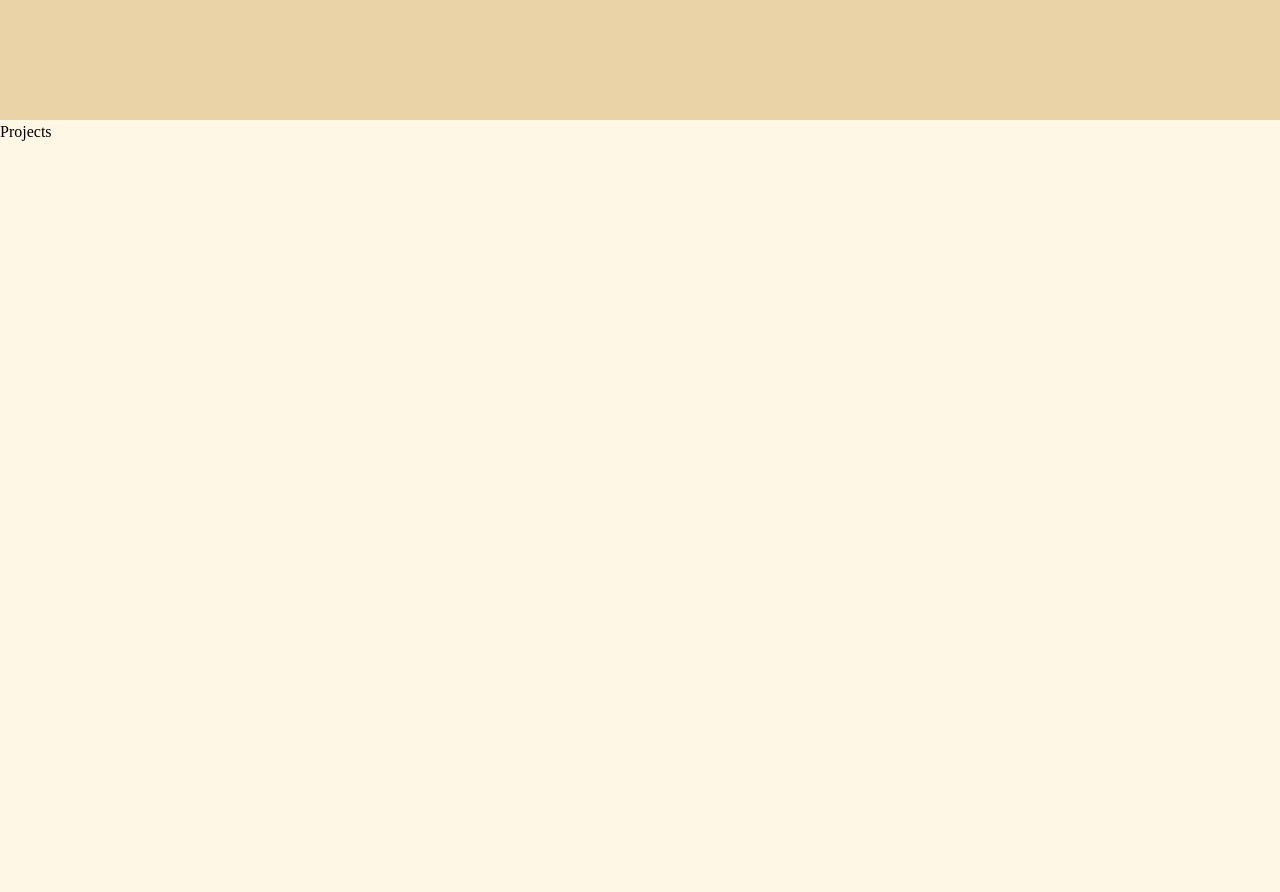
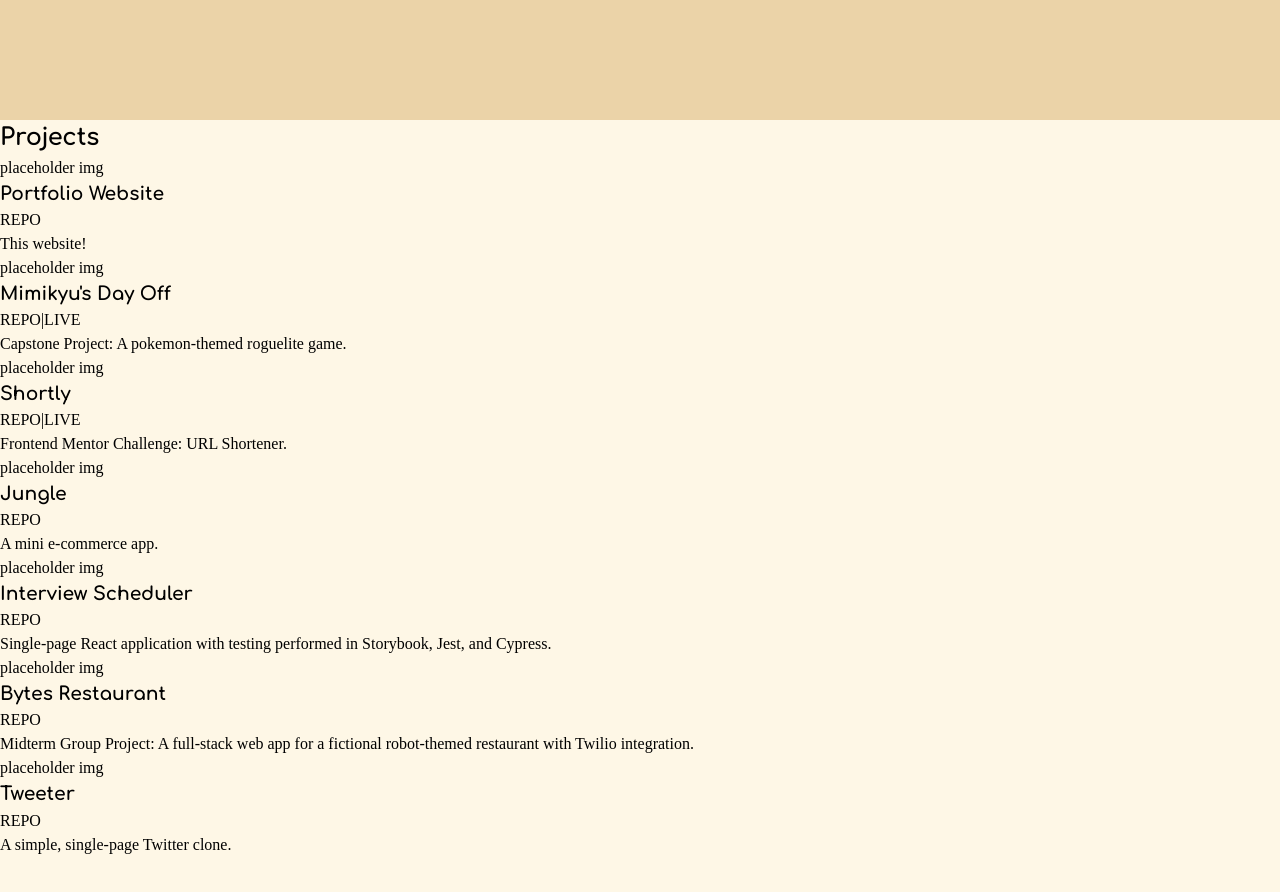
Before and after one commit to penguinboots/penguin-portfolio, a React (Vite) app: page / in a window 1280 px wide. Shown: the part 1480-2372 px from the top of the page. Built offline with nearby package versions, Linux system fonts and the light colour scheme.

Commit message:
build projects

```diff
--- /dev/null
+++ b/src/components/ProjectCard.jsx
@@ -0,0 +1,26 @@
+/* eslint-disable react/prop-types */
+
+
+export default function ProjectCard(props) {
+  const { project } = props;
+  return (
+    <div className="project-card">
+      <div className="project-img">placeholder img</div>
+      <div className="title-box">
+        <h3>{project.title}</h3>
+        <div className="links">
+          <a href={project.repo}>REPO</a>
+          {project.live ? (
+            <>
+              <span>|</span><a href={project.live}>LIVE</a>
+            </>
+          ) : (
+            ""
+          )}
+        </div>
+      </div>
+      <p>{project.description}</p>
+      <div className="stack-icons"></div>
+    </div>
+  );
+}
--- a/src/components/Projects.jsx
+++ b/src/components/Projects.jsx
@@ -1,5 +1,34 @@
+import {
+  portfolio,
+  mimikyu,
+  shortly,
+  jungle,
+  scheduler,
+  bytes,
+  tweeter,
+} from "../utils/projects";
+import ProjectCard from "./ProjectCard";
+
+const projects = [
+  portfolio,
+  mimikyu,
+  shortly,
+  jungle,
+  scheduler,
+  bytes,
+  tweeter,
+];
+
 export default function Projects() {
+  const projectCards = projects.map((project) => {
+    return <ProjectCard key={project.title} project={project} />;
+  });
   return (
-    <section className="projects-container">Projects</section>
-  )
+    <section className="projects-wrapper">
+      <div className="section-container projects">
+        <h2>Projects</h2>
+        <div className="projects-list">{projectCards}</div>
+      </div>
+    </section>
+  );
 }
--- /dev/null
+++ b/src/utils/projects.js
@@ -0,0 +1,73 @@
+const project = {
+  title: "",
+  image: "",
+  description: "",
+  live: null,
+  repo: "",
+  stack: []
+}
+
+const portfolio = {
+  title: "Portfolio Website",
+  image: "",
+  description: "This website!",
+  live: null,
+  repo: "https://github.com/penguinboots/penguin-portfolio",
+  stack: ["vite", "react", "sass"]
+}
+
+const mimikyu = {
+  title: "Mimikyu's Day Off",
+  image: "",
+  description: "Capstone Project: A pokemon-themed roguelite game.",
+  live: "mimikyus-day-off.vercel.app",
+  repo: "https://github.com/penguinboots/poke-rogue",
+  stack: ["react", "next", "sass", "prisma"]
+}
+
+const shortly = {
+  title: "Shortly",
+  image: "",
+  description: "Frontend Mentor Challenge: URL Shortener.",
+  live: "shortly-url-shortener-five.vercel.app",
+  repo: "https://github.com/penguinboots/url-shortener",
+  stack: ["vite", "react", "sass"]
+}
+
+const jungle = {
+  title: "Jungle",
+  image: "",
+  description: "A mini e-commerce app.",
+  live: "",
+  repo: "https://github.com/penguinboots/jungle-rails",
+  stack: ["ruby", "rails", "bootstrap", "rspec"]
+}
+
+const scheduler = {
+  title: "Interview Scheduler",
+  image: "",
+  description: "Single-page React application with testing performed in Storybook, Jest, and Cypress.",
+  live: null,
+  repo: "https://github.com/penguinboots/scheduler",
+  stack: ["react", "storybook", "jest", "cypress"]
+}
+
+const bytes = {
+  title: "Bytes Restaurant",
+  image: "",
+  description: "Midterm Group Project: A full-stack web app for a fictional robot-themed restaurant with Twilio integration.",
+  live: null,
+  repo: "https://github.com/penguinboots/bytes-restaurant",
+  stack: ["ejs", "express", "sass", "postgresql"]
+}
+
+const tweeter = {
+  title: "Tweeter",
+  image: "",
+  description: "A simple, single-page Twitter clone.",
+  live: null,
+  repo: "https://github.com/penguinboots/tweeter",
+  stack: ["jquery", "ajax", "express"]
+}
+
+export { portfolio, mimikyu, shortly, jungle, scheduler, bytes, tweeter }
```
